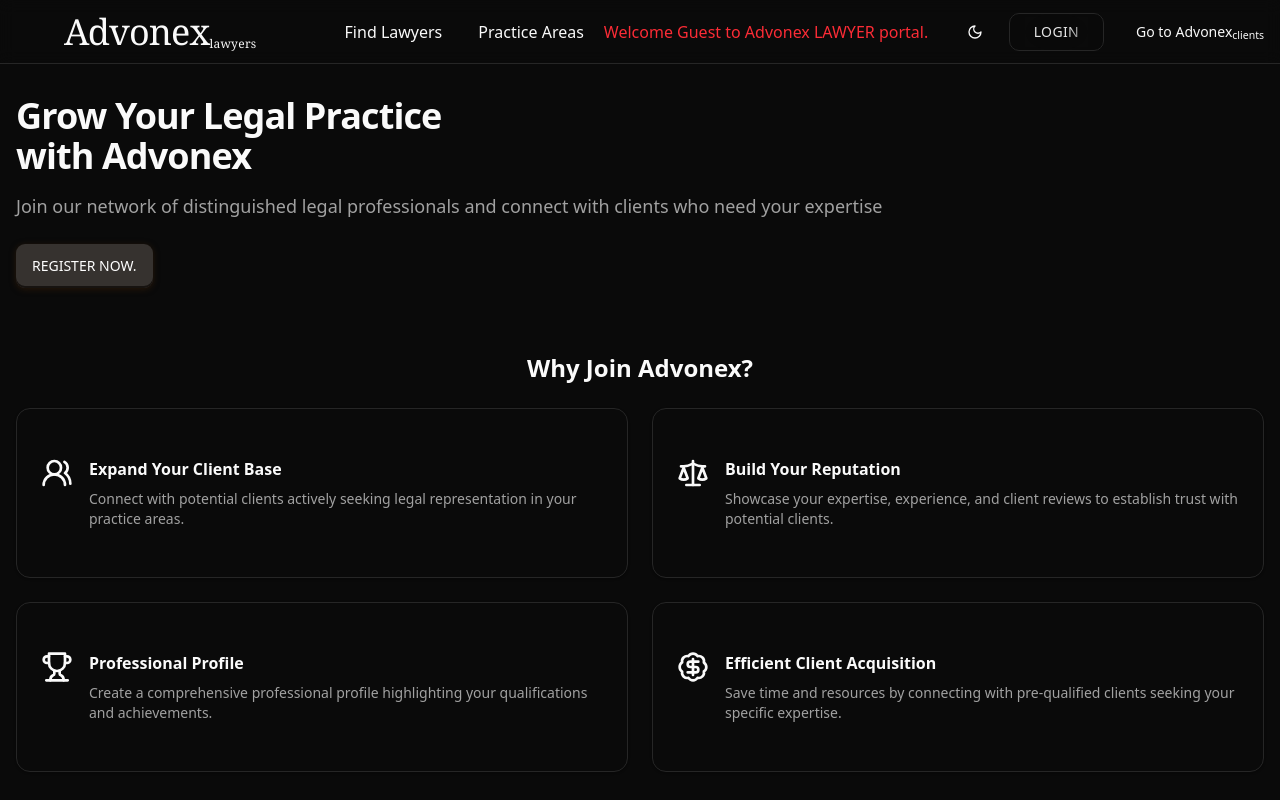
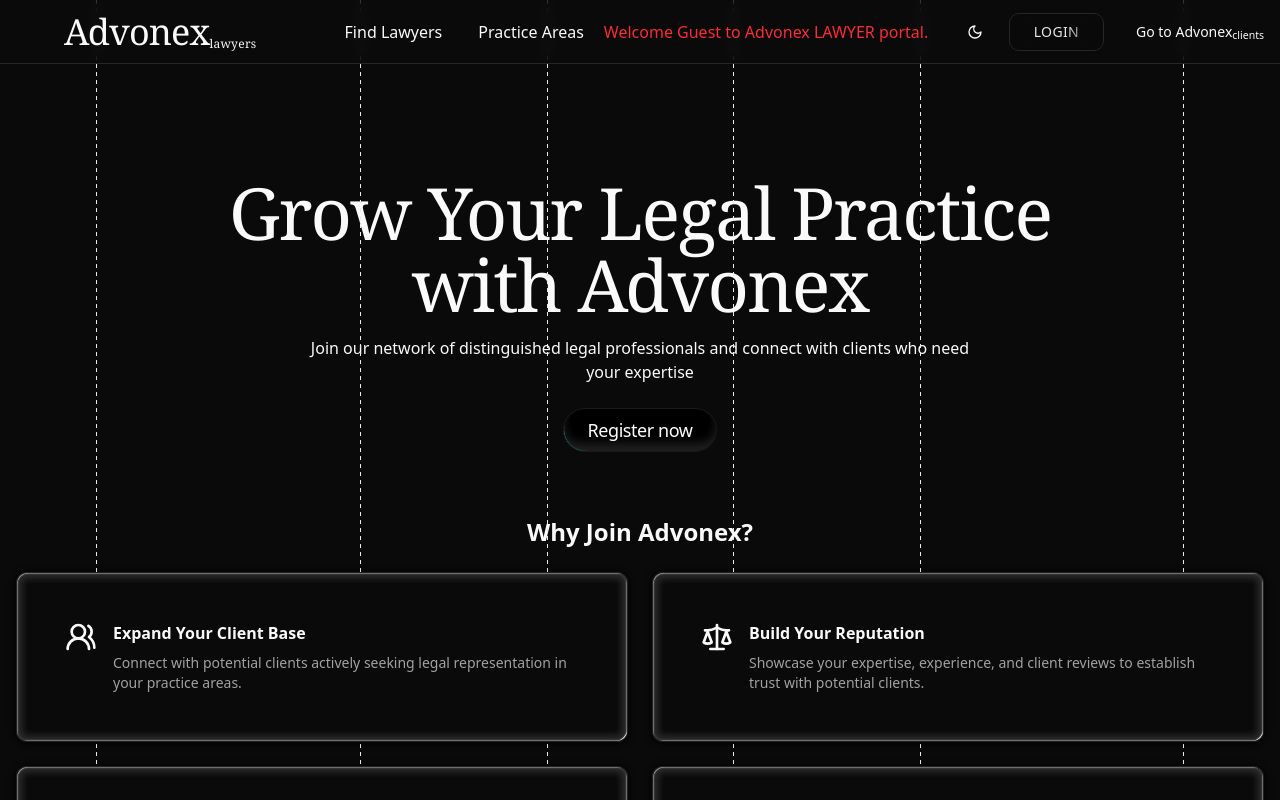
Before and after one commit to dethrtrns/advonex, a Next.js app: page /lawyer in a window 1280 px wide. Shown: the top 800 px of the page. Built offline with nearby package versions, Linux system fonts and the light colour scheme.

Commit message:
ui updates: landing anime grid lines, action button anime

```diff
--- a/package.json
+++ b/package.json
@@ -27,6 +27,7 @@
     "class-variance-authority": "^0.7.1",
     "clsx": "^2.1.1",
     "cmdk": "^1.1.1",
+    "framer-motion": "^12.23.12",
     "input-otp": "^1.4.2",
     "jwt-decode": "^4.0.0",
     "lucide-react": "^0.477.0",
--- a/src/app/lawyer/dashboard/page.tsx
+++ b/src/app/lawyer/dashboard/page.tsx
@@ -4,7 +4,7 @@
 import { ScrollArea, ScrollBar } from "@/components/ui/scroll-area";
 import { Tabs, TabsContent, TabsList, TabsTrigger } from "@/components/ui/tabs";
 import { useAuth } from "@/contexts/AuthContext";
-import { BoxIcon, EyeIcon, HouseIcon, PanelsTopLeftIcon, Settings, SettingsIcon, UserIcon } from "lucide-react";
+import { EyeIcon, HouseIcon, PanelsTopLeftIcon, Settings, SettingsIcon, UserIcon } from "lucide-react";
 import { redirect } from "next/navigation";
 
 export default function LawyerDashboardPage() {
@@ -66,8 +66,8 @@
         <LawyerProfile />
       </TabsContent>
       <TabsContent value="tab-2">
-        <p className="text-muted-foreground p-4 pt-1 text-center text-xs">
-          Content for Tab 2
+        <p className="text-accent-foreground p-4 pt-1 text-center text-xs">
+          View your account details here. COMING SOON...
         </p>
       </TabsContent>
       <TabsContent value="tab-3">
--- a/src/app/lawyer/page.tsx
+++ b/src/app/lawyer/page.tsx
@@ -11,6 +11,9 @@
 import { useLoginContext } from "@/contexts/LoginContext";
 import { AnimatedGridPattern } from "@/components/magicui/animated-grid-pattern";
 import { NeumorphButton } from "@/components/ui/neumorph-button";
+import { ShimmerButton } from "@/components/magicui/shimmer-button";
+import { StripeBgGuides } from "@/components/ui/stripe-bg-guides";
+import { LiquidGlassCard } from "@/components/ui/liquid-glass-card";
 
 export default function LawyerLanding() {
   const { user, isAuthenticated } = useAuth();
@@ -49,10 +52,23 @@
 
   return (
     <div className="flex flex-col gap-8 py-4">
-      <section className="text-center md:text-left">
+
+      <StripeBgGuides
+        columnCount={6}
+        animated={true}
+        animationDuration={62}
+        animationDelay = {0.1}
+        glowColor="cyan"
+        glowSize = "5vh"
+        glowOpacity = {0.8}
+        randomize = {true}
+        randomInterval={9000}
+        contained={true}
+      />
+      <section className="flex flex-col items-center text-center max-w-4xl mx-auto px-4">
 
 
-        <h1 className="text-4xl font-bold tracking-tight mb-4">
+        <h1 className="text-5xl font-serif tracking-tight mt-20 mb-4 md:text-7xl">
           Grow Your Legal Practice<br />
           with Advonex
         </h1>
@@ -60,7 +76,7 @@
 
 
 
-        <p className="text-lg text-muted-foreground mb-6">
+        <p className="text-md mb-6 max-w-2xl mx-auto">
           Join our network of distinguished legal professionals and connect with clients who need your expertise
         </p>
 
@@ -68,9 +84,12 @@
 
 
 
-        <NeumorphButton  onClick={handleRegisterAction}>
-            Register now.
-        </NeumorphButton>
+        <ShimmerButton shimmerColor="cyan" className="w-fit " onClick={handleRegisterAction}>
+           <span className="whitespace-pre-wrap text-center text-sm font-medium leading-none tracking-tight text-white dark:from-white dark:to-slate-900/10 lg:text-lg">
+            Register now
+
+            </span>
+        </ShimmerButton>
 
       </section>
 
@@ -78,15 +97,15 @@
         <h2 className="text-2xl font-semibold mb-6 text-center">Why Join Advonex?</h2>
         <div className="grid grid-cols-1 md:grid-cols-2 gap-6">
           {benefits.map((benefit) => (
-            <Card key={benefit.title}>
-              <CardContent className="flex items-start gap-4 p-6">
+            <LiquidGlassCard key={benefit.title}>
+              <CardContent className="flex items-start gap-4 p-12">
                 <benefit.icon className="h-8 w-8 text-primary flex-shrink-0" />
                 <div>
                   <h3 className="font-semibold mb-2">{benefit.title}</h3>
                   <p className="text-sm text-muted-foreground">{benefit.description}</p>
                 </div>
               </CardContent>
-            </Card>
+            </LiquidGlassCard>
           ))}
         </div>
       </section>
--- a/src/app/lawyer/register/page.tsx
+++ b/src/app/lawyer/register/page.tsx
@@ -30,11 +30,6 @@
 } from "@/services/lawyerService"; // Import updateLawyerProfile
 import {
   Loader,
-  MapPin,
-  Mail,
-  Phone,
-  Briefcase,
-  GraduationCap,
 } from "lucide-react";
 import { toast } from "sonner";
 import { indianLocations } from "@/data/indianLocations/locations";
@@ -268,13 +263,7 @@
 
   return (
     <div className="space-y-8">
-      {/* <div className="flex justify-between items-center mt-8">
-        <h1 className="text-3xl font-bold">My Profile</h1>
-        <Button onClick={() => setIsEditing(!isEditing)}>
-          {isEditing ? "Cancel" : "Edit Profile"}
-        </Button>
-      </div> */}
-
+      <h1>Register Form</h1>
       { (
         <Form {...form}>
           <form onSubmit={form.handleSubmit(onSubmit)} className="space-y-6">
--- /dev/null
+++ b/src/components/ui/stripe-bg-guides.tsx
@@ -0,0 +1,232 @@
+"use client"
+
+import React, { useCallback, useEffect, useMemo, useState } from "react"
+import { AnimatePresence, motion } from "motion/react"
+
+type AnimationDirection = "top-to-bottom" | "bottom-to-top" | "both" | "random"
+type AnimationEasing = "linear" | "easeIn" | "easeOut" | "easeInOut" | "spring"
+
+interface AnimatedBackgroundGuidesProps {
+  columnCount?: number
+  className?: string
+  solidLines?: number[]
+  animated?: boolean
+  animationDuration?: number
+  animationDelay?: number
+  glowColor?: string
+  glowSize?: string
+  glowOpacity?: number
+  randomize?: boolean
+  randomInterval?: number
+  direction?: AnimationDirection
+  easing?: AnimationEasing
+  responsive?: boolean
+  minColumnWidth?: string
+  maxActiveColumns?: number
+  darkMode?: boolean
+  contained?: boolean
+}
+
+const easingFunctions = {
+  linear: [0, 0, 1, 1],
+  easeIn: [0.42, 0, 1, 1],
+  easeOut: [0, 0, 0.58, 1],
+  easeInOut: [0.42, 0, 0.58, 1],
+  spring: [0.175, 0.885, 0.32, 1.275],
+}
+
+export function StripeBgGuides({
+  columnCount = 4,
+  className = "",
+  solidLines = [],
+  animated = true,
+  animationDuration = 62,
+  animationDelay = 0.8,
+  glowColor = "hsl(var(--accent))",
+  //   glowColor = "#D2F583",
+  glowSize = "10vh",
+  glowOpacity = 0.4,
+  randomize = true,
+  randomInterval = 9000,
+  direction = "both",
+  easing = "spring",
+  responsive = false,
+  minColumnWidth = "4rem",
+  maxActiveColumns = 3,
+  darkMode = false,
+  contained = false,
+}: AnimatedBackgroundGuidesProps) {
+  const [windowWidth, setWindowWidth] = useState(
+    typeof window !== "undefined" ? window.innerWidth : 0
+  )
+
+  const columns = useMemo(() => {
+    const count = responsive
+      ? Math.max(Math.floor(windowWidth / parseInt(minColumnWidth)), 1)
+      : columnCount
+    return [...Array(count)]
+  }, [columnCount, responsive, windowWidth, minColumnWidth])
+
+  const [activeColumns, setActiveColumns] = useState<boolean[]>(
+    columns.map(() => true)
+  )
+
+  const getRandomColumns = useCallback(() => {
+    const newActiveColumns = columns.map(() => Math.random() < 0.5)
+    const activeCount = newActiveColumns.filter(Boolean).length
+    if (activeCount > maxActiveColumns) {
+      const indicesToDeactivate = newActiveColumns
+        .map((isActive, index) => (isActive ? index : -1))
+        .filter((index) => index !== -1)
+        .sort(() => Math.random() - 0.5)
+        .slice(0, activeCount - maxActiveColumns)
+      indicesToDeactivate.forEach((index) => {
+        newActiveColumns[index] = false
+      })
+    }
+    return newActiveColumns
+  }, [columns, maxActiveColumns])
+
+  useEffect(() => {
+    const handleResize = () => setWindowWidth(window.innerWidth)
+    if (typeof window !== "undefined") {
+      window.addEventListener("resize", handleResize)
+      return () => window.removeEventListener("resize", handleResize)
+    }
+  }, [])
+
+  useEffect(() => {
+    setActiveColumns(columns.map(() => true))
+  }, [columns])
+
+  useEffect(() => {
+    if (randomize && animated) {
+      const intervalId = setInterval(() => {
+        setActiveColumns(getRandomColumns())
+      }, randomInterval)
+      return () => clearInterval(intervalId)
+    } else {
+      setActiveColumns(columns.map(() => true))
+    }
+  }, [randomize, animated, randomInterval, getRandomColumns, columns])
+
+  const getAnimationVariants = useCallback(() => {
+    const variants = {
+      "top-to-bottom": {
+        initial: { top: "-100%" },
+        animate: { top: "100%" },
+      },
+      "bottom-to-top": {
+        initial: { top: "100%" },
+        animate: { top: "-100%" },
+      },
+      both: {
+        initial: { top: "100%" },
+        animate: { top: ["-100%", "100%"] },
+      },
+      random: {
+        initial: () => ({ top: Math.random() < 0.5 ? "-100%" : "100%" }),
+        animate: () => ({ top: Math.random() < 0.5 ? "-100%" : "100%" }),
+      },
+    }
+    return variants[direction] || variants["top-to-bottom"]
+  }, [direction])
+
+  const animationVariants = useMemo(
+    () => getAnimationVariants(),
+    [getAnimationVariants]
+  )
+
+  const lineColors = useMemo(() => {
+    return {
+      solid: darkMode ? "hsl(233 14% 13%)" : "hsl(233 14.1% 96.1%)",
+      dashed: darkMode ? "hsl(233 14% 20%)" : "hsl(233 14% 93%)",
+    }
+  }, [darkMode])
+
+  return (
+    <div
+      className={`pointer-events-none ${
+        contained ? "absolute inset-0" : "fixed inset-0"
+      } ${className}`}
+      aria-hidden="true"
+      style={{ zIndex: contained ? 0 : -1 }}
+    >
+      <div className="z-0 h-full w-full px-4 sm:px-6 lg:px-24">
+        <div
+          className="mx-auto h-full w-full"
+          style={{
+            display: "grid",
+            gridTemplateColumns: responsive
+              ? `repeat(auto-fit, minmax(${minColumnWidth}, 1fr))`
+              : `repeat(${columnCount}, minmax(0, 1fr))`,
+            gap: "2rem",
+          }}
+        >
+          {columns.map((_, index) => (
+            <div key={index} className="relative h-full">
+              <div
+                className={`absolute inset-y-0 ${
+                  index === 0
+                    ? "left-0"
+                    : index === columns.length - 1
+                    ? "right-0"
+                    : "left-1/2"
+                } w-px ${
+                  solidLines.includes(index + 1)
+                    ? "bg-gray-300"
+                    : "bg-gradient-to-b"
+                } overflow-hidden`}
+                style={
+                  solidLines.includes(index + 1)
+                    ? { background: lineColors.solid }
+                    : {
+                        backgroundImage: `linear-gradient(to bottom, ${lineColors.dashed} 50%, transparent 50%)`,
+                        backgroundSize: "1px 8px",
+                      }
+                }
+              >
+                <AnimatePresence>
+                  {animated && activeColumns[index] && (
+                    <motion.div
+                      key={`glow-${index}`}
+                      className="absolute w-full"
+                      style={{
+                        height: glowSize,
+                        background: `linear-gradient(to bottom, transparent, ${glowColor}, ${
+                          darkMode ? "black" : "white"
+                        })`,
+                        opacity: glowOpacity,
+                      }}
+                      initial={
+                        typeof animationVariants.initial === "function"
+                          ? animationVariants.initial()
+                          : animationVariants.initial
+                      }
+                      animate={
+                        typeof animationVariants.animate === "function"
+                          ? animationVariants.animate()
+                          : animationVariants.animate
+                      }
+                      exit={
+                        typeof animationVariants.initial === "function"
+                          ? animationVariants.initial()
+                          : animationVariants.initial
+                      }
+                      transition={{
+                        duration: animationDuration,
+                        repeat: Infinity,
+                        ease: easingFunctions[easing],
+                        delay: index * animationDelay,
+                      }}
+                    />
+                  )}
+                </AnimatePresence>
+              </div>
+            </div>
+          ))}
+        </div>
+      </div>
+    </div>
+  )
+}
```
Also changed, not shown: 1 other file (tests, documents, lock files or other folders).
